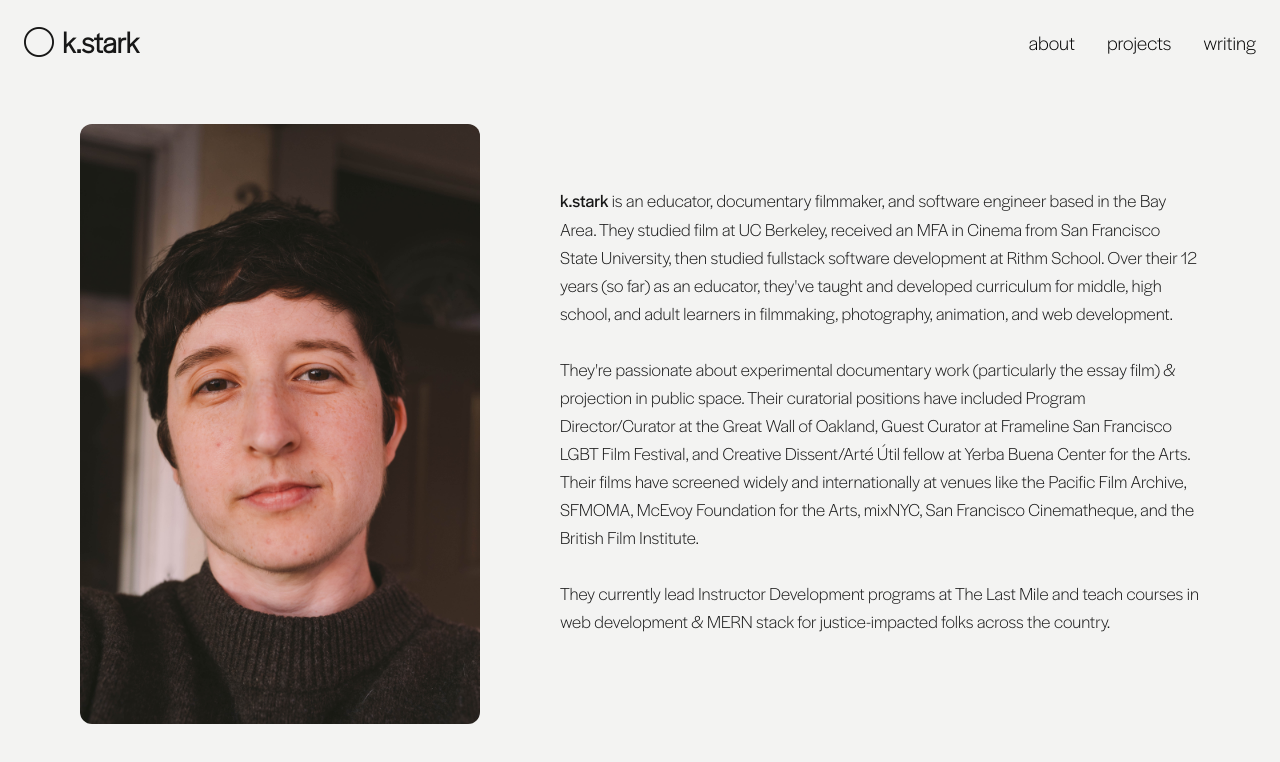
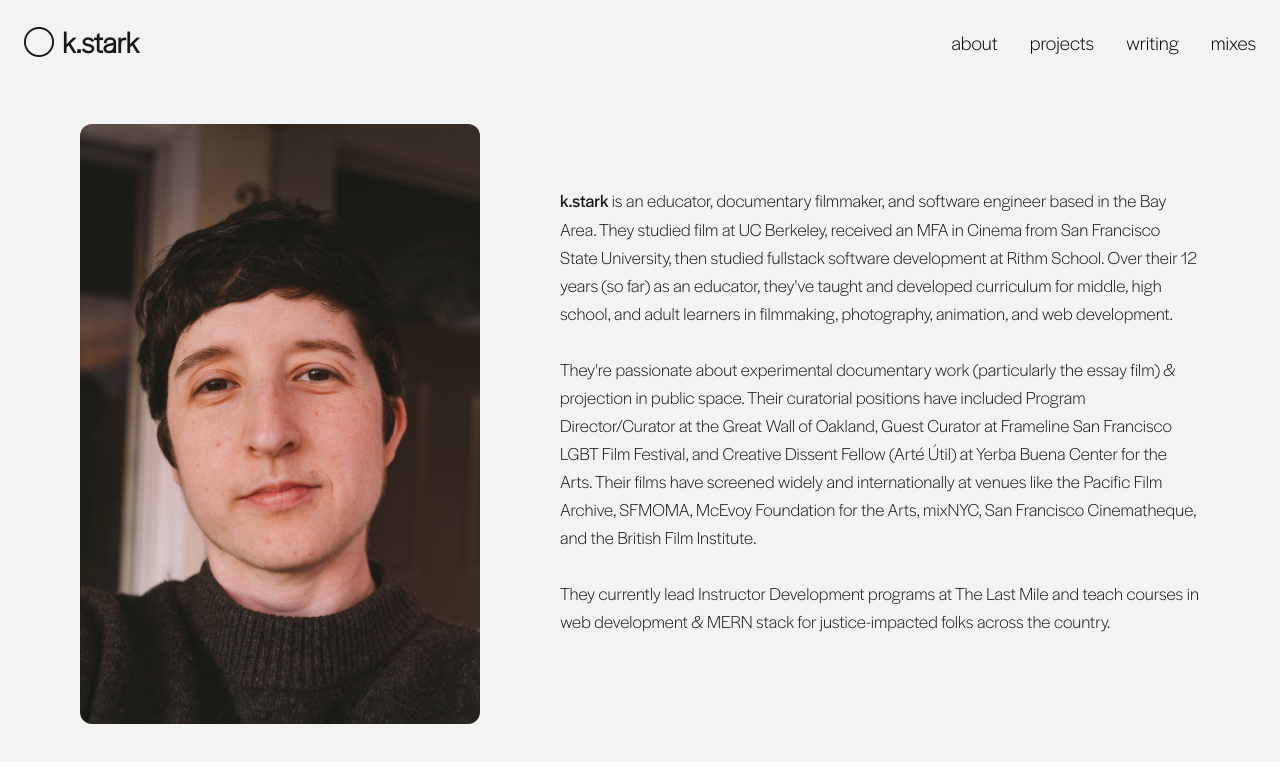
Before and after one commit to karlystark/portfolio-2.0, a Next.js app: page /about in a window 1280 px wide. Shown: the top 762 px of the page. Built offline with nearby package versions, Linux system fonts and the light colour scheme; a web font is replaced by a local one.

Commit message:
new nav link and about page edit

```diff
--- a/app/about/page.jsx
+++ b/app/about/page.jsx
@@ -17,7 +17,7 @@ export default function About() {
                     MFA in Cinema from San Francisco State University, then studied fullstack software development at Rithm School. Over their 12 years (so far) as an educator, they&apos;ve taught and developed curriculum for middle, high school, and adult learners in filmmaking, photography, animation, and web development.
                     <br></br>
                     <br></br>
-                    They&apos;re passionate about experimental documentary work (particularly the essay film) & projection in public space. Their curatorial positions have included Program Director/Curator at the <Link href="https://www.instagram.com/greatwallofoakland/">Great Wall of Oakland</Link>, Guest Curator at Frameline San Francisco LGBT Film Festival, and Creative Dissent/Arté Útil fellow at Yerba Buena Center for the Arts. Their films have screened widely and internationally at venues like the Pacific Film Archive, SFMOMA, McEvoy Foundation for the Arts, mixNYC, San Francisco Cinematheque, and the British Film Institute.
+                    They&apos;re passionate about experimental documentary work (particularly the essay film) & projection in public space. Their curatorial positions have included Program Director/Curator at the <Link href="https://www.instagram.com/greatwallofoakland/">Great Wall of Oakland</Link>, Guest Curator at Frameline San Francisco LGBT Film Festival, and Creative Dissent Fellow (Arté Útil) at Yerba Buena Center for the Arts. Their films have screened widely and internationally at venues like the Pacific Film Archive, SFMOMA, McEvoy Foundation for the Arts, mixNYC, San Francisco Cinematheque, and the British Film Institute.
                     <br></br>
                     <br></br>
                     They currently lead Instructor Development programs at <Link href="https://www.thelastmile.org">The Last Mile</Link> and teach courses in web development & MERN stack for justice-impacted folks across the country.
--- a/app/components/Nav/Nav.jsx
+++ b/app/components/Nav/Nav.jsx
@@ -32,6 +32,12 @@ export default function Nav() {
           >
             writing
           </Link>
+          <Link
+            href="https://mixcloud.com/suntub"
+            className="text-black no-underline hover:text-[#b71e1e] hover:underline hover:decoration-wavy underline-offset-6"
+          >
+            mixes
+          </Link>
         </div>
       </div>
     </nav>
```
